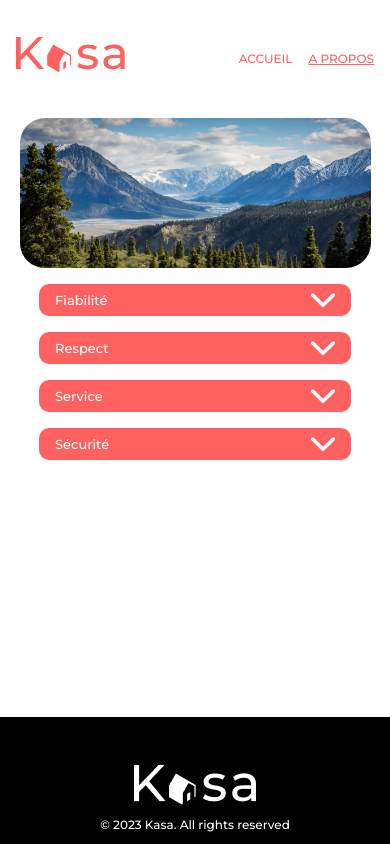
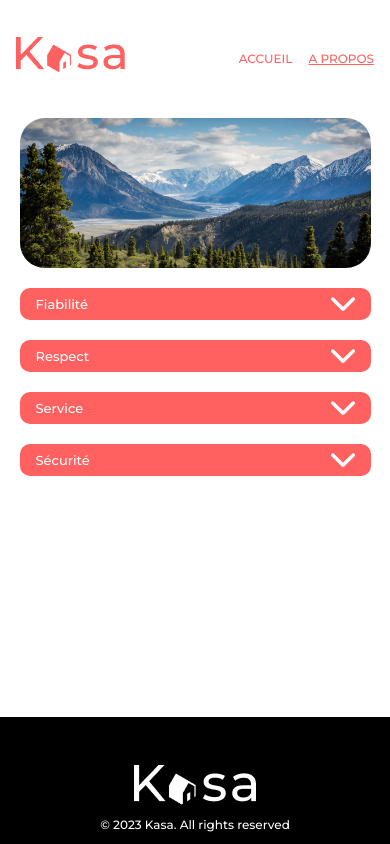
Before and after one commit to jajadiff/p8-kasa, a React (Create React App) app: page /about in a window 390 px wide. Built offline with nearby package versions, Linux system fonts and the light colour scheme.

Commit message:
Update style toggle

```diff
--- a/sass/pages/_aboutpage.scss
+++ b/sass/pages/_aboutpage.scss
@@ -1,9 +1,9 @@
 .abouttoggle {
     display: flex;
     flex-direction: column;
-    margin: 1rem auto;
+    margin: 2rem auto;
     width: 80%;
-    gap: 1rem;
+    gap: 2rem;
     flex-grow: 1;
 
     h2 {
@@ -25,7 +25,9 @@
 
 @media screen and (max-width: 600px) {
     .abouttoggle {
-
+        width: 90%;
+        margin-top: 1.25rem;
+        gap: 1.25rem;
 
         h2 {
             font-size: 13px;
@@ -33,6 +35,7 @@
 
         p {
             font-size: 12px;
+            padding: 1rem 0rem 3rem 0.66rem;
         }
     }
 }
--- a/src/styles/main.css
+++ b/src/styles/main.css
@@ -417,9 +417,9 @@ body {
 .abouttoggle {
   display: flex;
   flex-direction: column;
-  margin: 1rem auto;
+  margin: 2rem auto;
   width: 80%;
-  gap: 1rem;
+  gap: 2rem;
   flex-grow: 1;
 }
 .abouttoggle h2 {
@@ -437,10 +437,16 @@ body {
 }
 
 @media screen and (max-width: 600px) {
+  .abouttoggle {
+    width: 90%;
+    margin-top: 1.25rem;
+    gap: 1.25rem;
+  }
   .abouttoggle h2 {
     font-size: 13px;
   }
   .abouttoggle p {
     font-size: 12px;
+    padding: 1rem 0rem 3rem 0.66rem;
   }
 }/*# sourceMappingURL=main.css.map */
```
Also changed, not shown: 1 other file (tests, documents, lock files or other folders).
